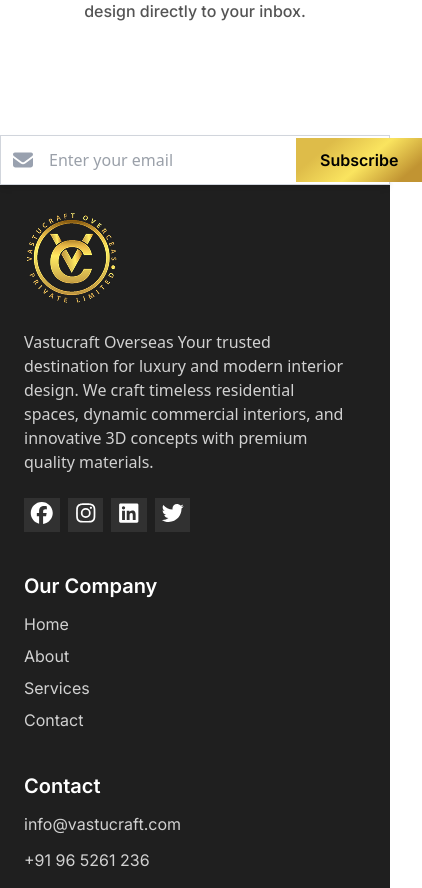
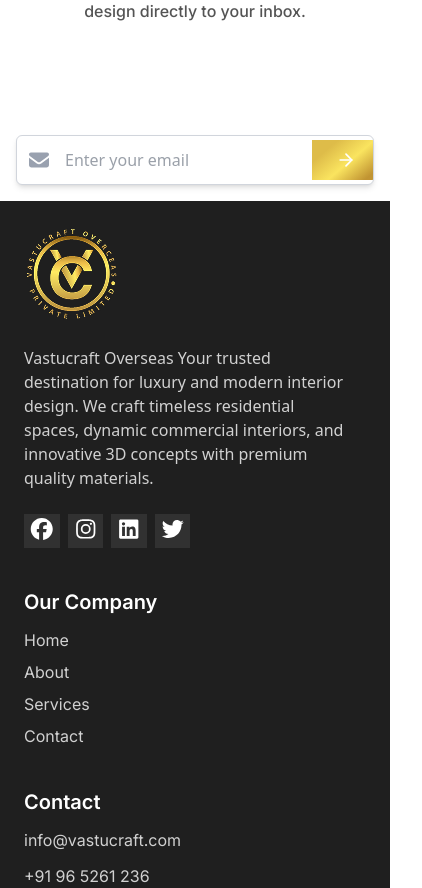
Before and after one commit to Abtikdigital/VastuCraft, a React (Vite) app: page / in a window 390 px wide. Shown: the part 5160-6048 px from the top of the page, 422 px wide, since content can reach past the window. Built offline with nearby package versions, Linux system fonts and the light colour scheme.

Commit message:
updated footer

```diff
--- a/src/sections/Footer.jsx
+++ b/src/sections/Footer.jsx
@@ -3,6 +3,7 @@ import { FontAwesomeIcon } from "@fortawesome/react-fontawesome";
 import React, { useState } from "react";
 import { Link } from "react-router-dom";
 import Logo from "../assets/logo/Logo1.png";
+import { ArrowRight } from "lucide-react";
 import {
   faFacebook,
   faInstagram,
@@ -54,14 +55,14 @@ function Footer() {
   return (
     <section className="relative">
       {/* Input box overlapping footer */}
-      <section className="w-full -top-8 flex justify-center items-center md:absolute">
+      <section className="w-full -top-8 mb-4 md:mb-0 flex justify-center items-center md:absolute px-4">
         <form
           onSubmit={handleSubmit(onSubmit)}
-          className="flex items-center w-full md:w-xl bg-white shadow-md border border-gray-300"
+          className="flex flex-row items-center w-full max-w-xl bg-white shadow-md border border-gray-300 rounded-md overflow-hidden"
         >
           <FontAwesomeIcon
             icon={faEnvelope}
-            className="text-gray-400 ml-3"
+            className="text-gray-400 pl-3 md:ml-3"
             fontSize={20}
           />
           <input
@@ -75,19 +76,30 @@ function Footer() {
               },
             })}
             className="flex-1 px-4 py-3 text-gray-700 outline-none border-none"
-            disabled={loading} // 🔹 Disable input while submitting
+            disabled={loading}
           />
+
+          {/* Button wrapper keeps row alignment */}
           <button
             type="submit"
             style={{
-               background: "linear-gradient(319.78deg, #C19432 13.44%, #FAE45F 45.57%, #DEBC49 77.09%)",
+              background:
+                "linear-gradient(319.78deg, #C19432 13.44%, #FAE45F 45.57%, #DEBC49 77.09%)",
             }}
-            disabled={loading} // 🔹 Prevent click while loading
-            className={`py-2.5 px-6 text-base font-1 transition-all duration-300 cursor-pointer font-semibold
-              ${loading ? "bg-gray-400 cursor-not-allowed" : ""}
-            `}
+            disabled={loading}
+            className={`flex items-center justify-center py-2.5 px-6 text-base font-1 transition-all duration-300 cursor-pointer font-semibold
+        ${loading ? "bg-gray-400 cursor-not-allowed" : ""}
+      `}
           >
-            {loading ? "Submitting..." : "Subscribe"}
+            {/* Desktop text */}
+            <span className="hidden md:block">
+              {loading ? "Submitting..." : "Subscribe"}
+            </span>
+
+            {/* Mobile arrow */}
+            <span className="block md:hidden">
+              {loading ? "..." : <ArrowRight className="w-5 h-5 text-white" />}
+            </span>
           </button>
         </form>
       </section>
@@ -104,27 +116,47 @@ function Footer() {
         <div className="space-y-6 flex-3">
           <img src={Logo} alt="Logo" />
           <p className="text-[#D1D1D1] max-w-xs">
-           Vastucraft Overseas
-Your trusted destination for luxury and modern interior design. We craft timeless residential spaces, dynamic commercial interiors, and innovative 3D concepts with premium quality materials.
+            Vastucraft Overseas Your trusted destination for luxury and modern
+            interior design. We craft timeless residential spaces, dynamic
+            commercial interiors, and innovative 3D concepts with premium
+            quality materials.
           </p>
           <div className="flex gap-2">
             <button className="bg-[#313131] p-1 cursor-pointer">
-              <FontAwesomeIcon icon={faFacebook} fontSize={22} className="text-white" />
+              <FontAwesomeIcon
+                icon={faFacebook}
+                fontSize={22}
+                className="text-white"
+              />
             </button>
             <button className="bg-[#313131] p-1 cursor-pointer">
-              <FontAwesomeIcon icon={faInstagram} fontSize={22} className="text-white" />
+              <FontAwesomeIcon
+                icon={faInstagram}
+                fontSize={22}
+                className="text-white"
+              />
             </button>
             <button className="bg-[#313131] p-1 cursor-pointer">
-              <FontAwesomeIcon icon={faLinkedin} fontSize={22} className="text-white" />
+              <FontAwesomeIcon
+                icon={faLinkedin}
+                fontSize={22}
+                className="text-white"
+              />
             </button>
             <button className="bg-[#313131] p-1 cursor-pointer">
-              <FontAwesomeIcon icon={faTwitter} fontSize={22} className="text-white" />
+              <FontAwesomeIcon
+                icon={faTwitter}
+                fontSize={22}
+                className="text-white"
+              />
             </button>
           </div>
         </div>
 
         <div className="space-y-3 flex-2">
-          <h2 className="text-white text-xl font-semibold font-1">Our Company</h2>
+          <h2 className="text-white text-xl font-semibold font-1">
+            Our Company
+          </h2>
           <div className="space-y-2">
             <Link
               className="block hover:text-gray-400 text-[#D1D1D1] font-1 text-base transition-all duration-300 hover:underline"
```
